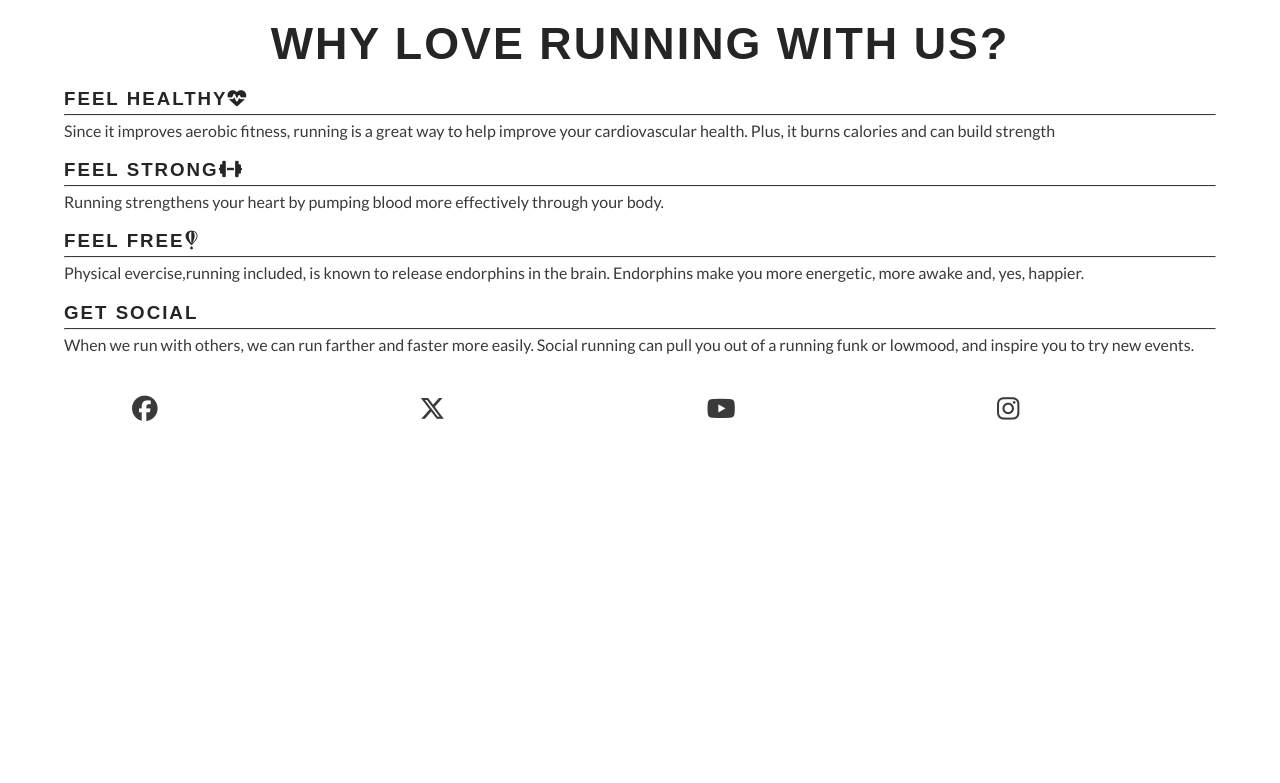
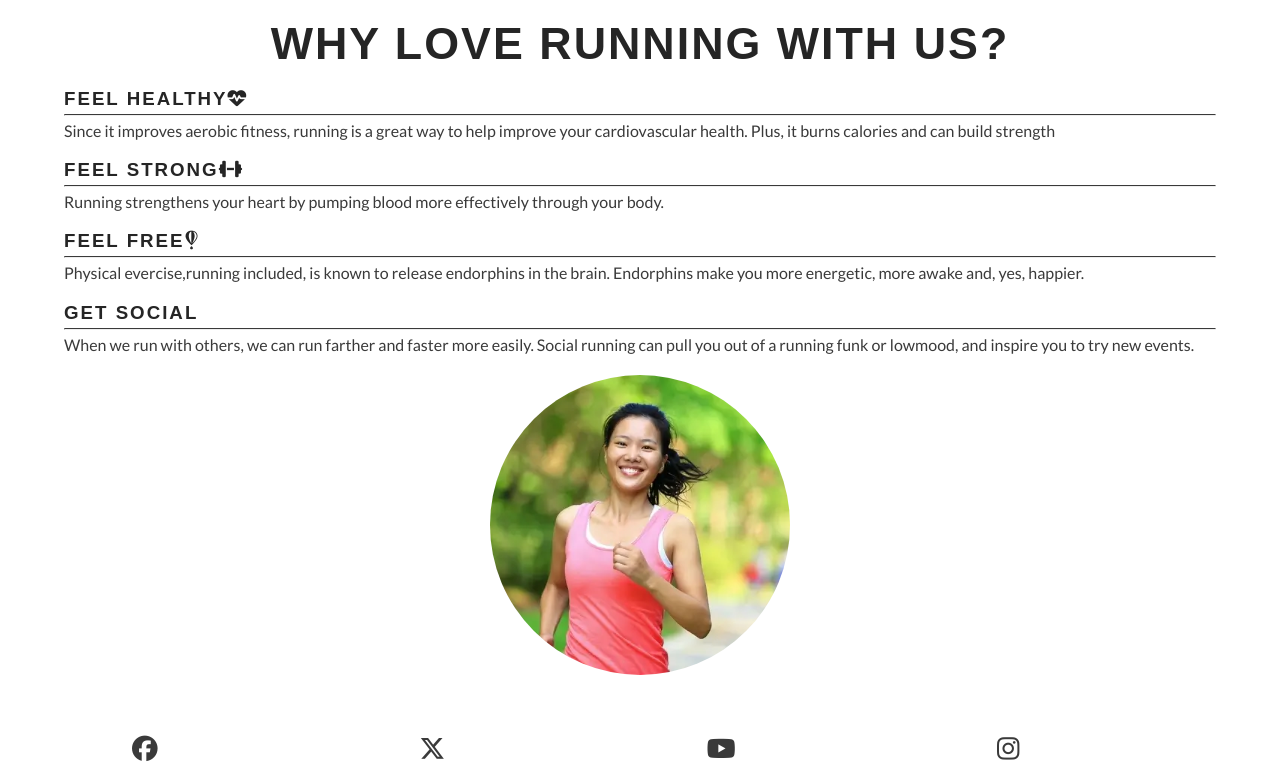
Before and after one commit to KmariK/love-running, a plain HTML site: page index.html in a window 1280 px wide. Shown: the part 677-1460 px from the top of the page. Before the commit the page ends 1120 px from the top, so only its background shows below. Drawn offline with Linux system fonts and the light colour scheme; a web font is replaced by a local one.

Commit message:
Added circular image to reasons section

```diff
--- a/assets/css/style.css
+++ b/assets/css/style.css
@@ -137,6 +137,23 @@ hr {
     margin: 5px 0;
 }
 
+#circle-cover-bg {
+    background: url('../images/reasons-image.webp') no-repeat top center / cover;
+    height:90vw;
+    width: 90vw;
+    margin-bottom: 20px;
+    /*Makes the square into a circle*/
+    border-radius: 50%;
+    max-width: 300px;
+    max-height: 300px;
+}
+
+#benefits-image {
+    display: flex;
+    align-items: center;
+    justify-content: center;
+}
+
 /*Footer*/
 #social-networks {
     text-align: center;
--- a/index.html
+++ b/index.html
@@ -62,6 +62,13 @@
             <p>When we run with others, we can run farther and faster more easily. Social running can pull you out of
                 a running funk or lowmood, and inspire you to try new events.</p>
         </div>
+        <div id="benefits-image">
+            <div id="circle-cover-bg">
+
+            </div>
+
+
+        </div>
 
         </section>
 
```
Also changed, not shown: assets/images/reasons-image.webp (added).
